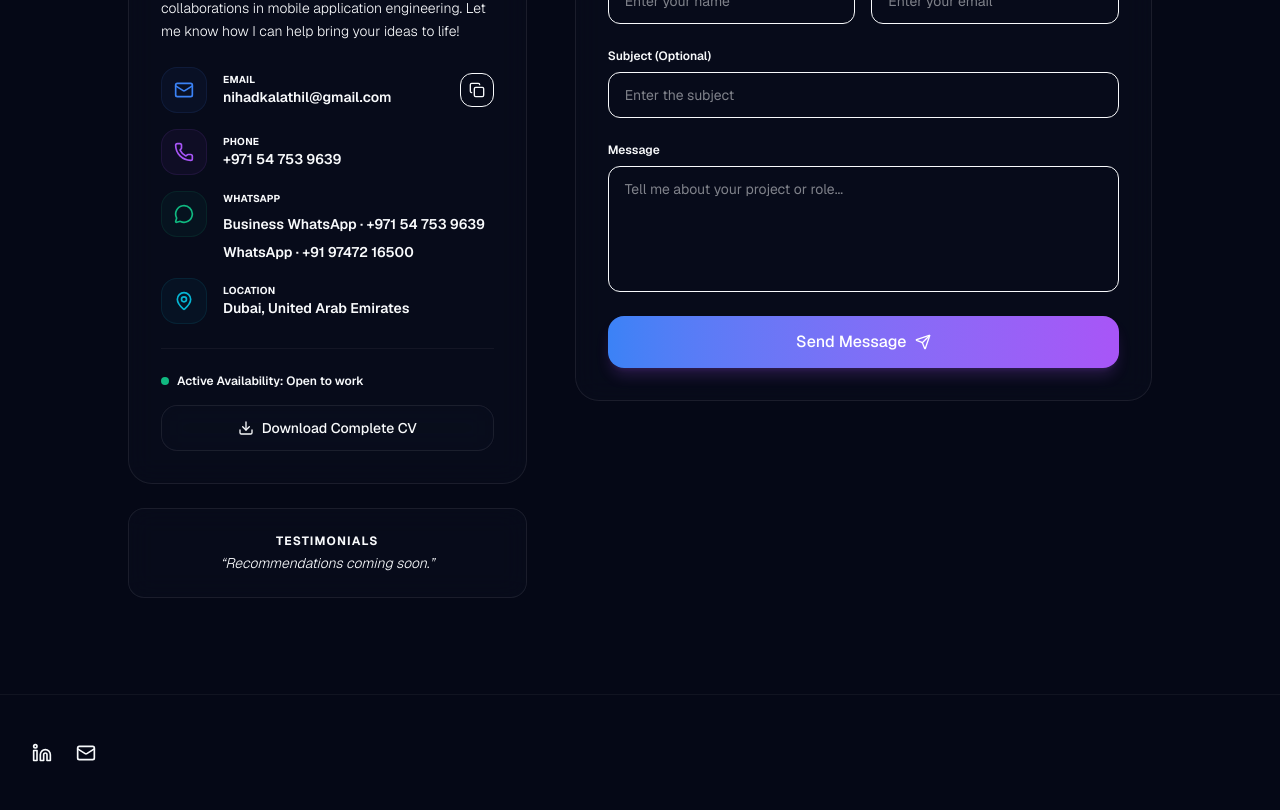
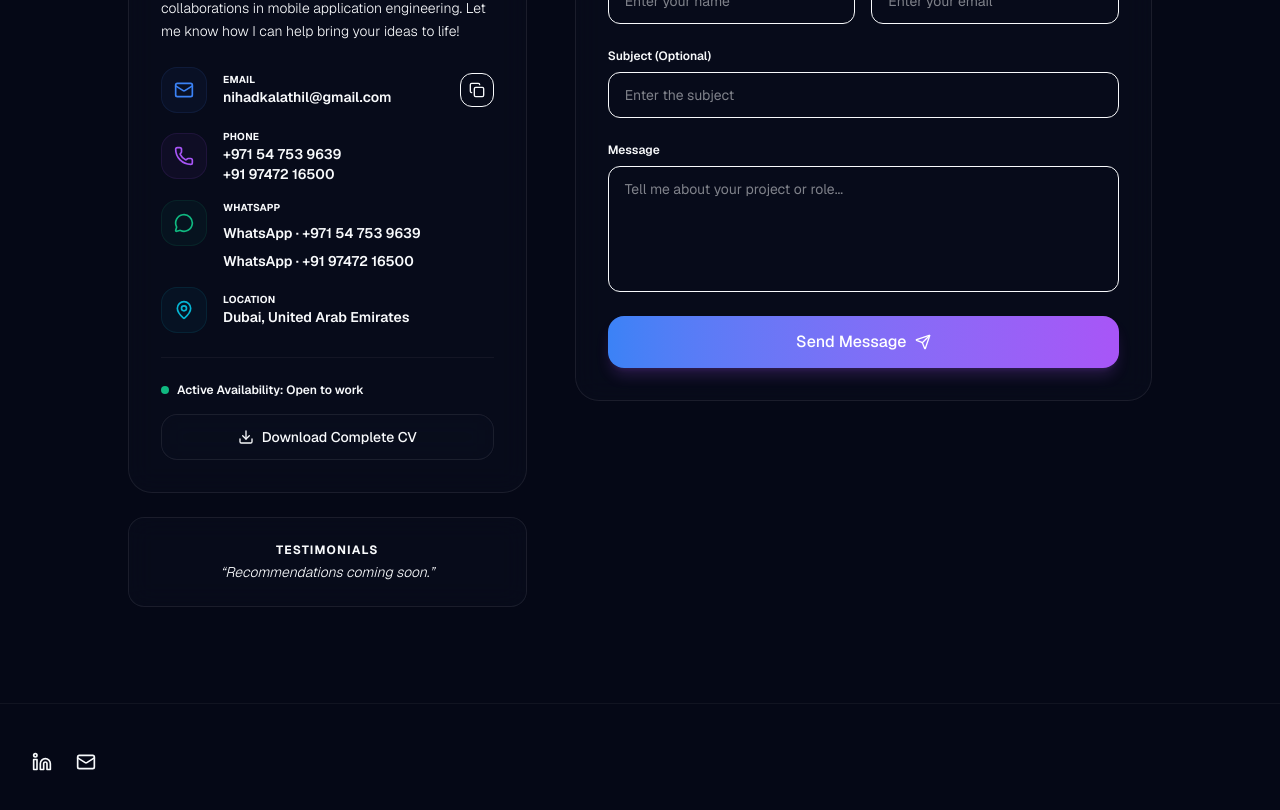
Before and after one commit to nihadkalathil/Portfolio, a Next.js app: page / in a window 1280 px wide. Shown: the part 8440-9250 px from the top of the page. Built offline with nearby package versions, Linux system fonts and the light colour scheme.

Commit message:
feat: add additional phone number and update WhatsApp label in Contact component

```diff
--- a/src/components/Contact.tsx
+++ b/src/components/Contact.tsx
@@ -109,10 +109,13 @@ export default function Contact() {
                   <div className="p-3 rounded-2xl bg-brand-purple/5 border border-brand-purple/10 text-brand-purple">
                     <Phone className="w-5 h-5" />
                   </div>
-                  <div>
+                  <div className="flex-1 min-w-0">
                     <p className="text-[10px] text-foreground/40 font-bold uppercase tracking-wide">Phone</p>
                     <a href="tel:+971547539639" className="text-sm font-semibold text-foreground hover:underline block">
                       +971 54 753 9639
+                    </a>
+                    <a href="tel:+919747216500" className="text-sm font-semibold text-foreground hover:underline block">
+                      +91 97472 16500
                     </a>
                   </div>
                 </div>
@@ -131,7 +134,7 @@ export default function Contact() {
                         rel="noopener noreferrer"
                         className="text-sm font-semibold text-foreground hover:underline"
                       >
-                        Business WhatsApp · +971 54 753 9639
+                        WhatsApp · +971 54 753 9639
                       </a>
                       <a
                         href="https://wa.me/919747216500"
```
